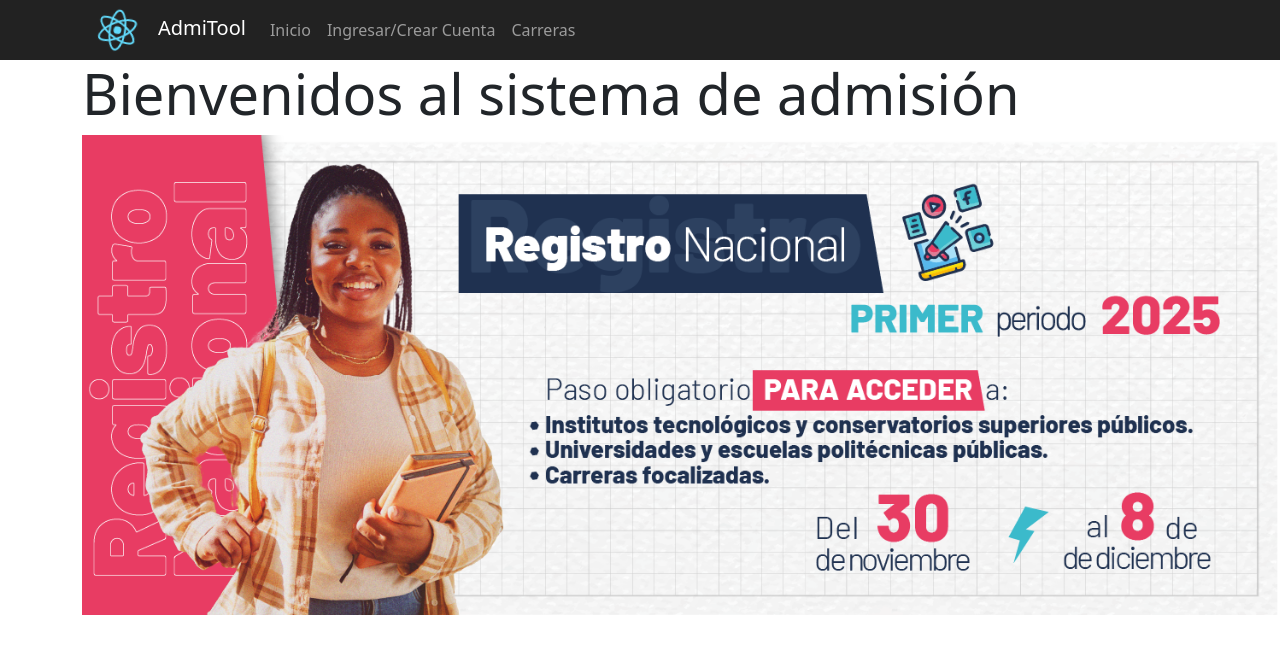
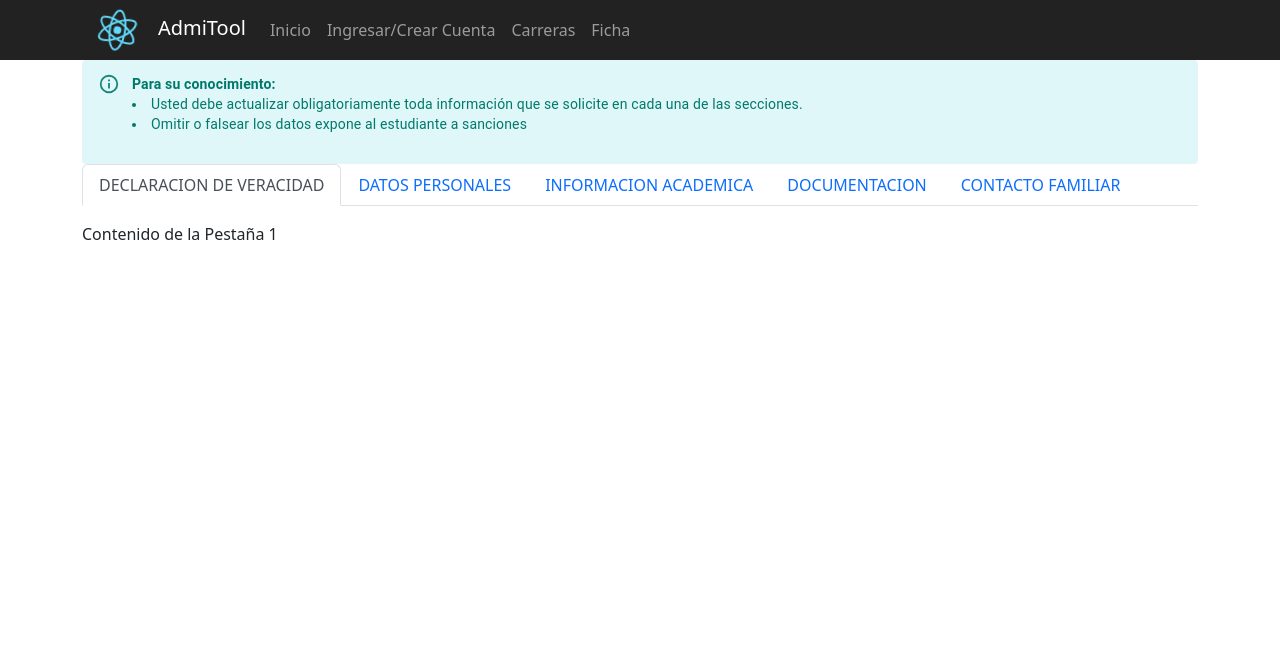
Before and after one commit to gamp81/admitool-front, a React (Create React App) app: page /faspirante in a window 1280 px wide. Before the commit this address led to /. Shown: the top 654 px of the page. Built offline with nearby package versions, Linux system fonts and the light colour scheme.

Commit message:
page ficha aspirante

```diff
--- a/src/layouts/navbar.jsx
+++ b/src/layouts/navbar.jsx
@@ -16,6 +16,7 @@ const NavBar = () => {
 
                 <Nav.Link  as={Link} to="/login">Ingresar/Crear Cuenta</Nav.Link>
                 <Nav.Link  as={Link} to="/carreras">Carreras</Nav.Link>
+                <Nav.Link  as={Link} to="/faspirante">Ficha</Nav.Link>
 
 
 
--- /dev/null
+++ b/src/pages/faspirante.jsx
@@ -0,0 +1,51 @@
+import React, {useState, useEffect} from 'react';
+import { Tabs, Tab } from 'react-bootstrap';
+import Alert from '@mui/material/Alert';
+function Faspirante() {
+  const [key, setKey] = useState('pestaña1');
+
+  return (
+    <div className='container'>
+         <Alert
+              //icon={<InfoIcon fontSize="inherit" />}
+              severity="info"
+              sx={{
+                backgroundColor: '#e0f7fa', // Fondo celeste
+                color: '#00796b', // Color del texto
+                '& .MuiAlert-icon': {
+                  color: '#00796b', // Color del ícono
+                },
+              }}
+            ><p><b>Para su conocimiento:</b>
+                <li>Usted debe actualizar obligatoriamente toda información que se solicite en cada una de las secciones.</li>
+                <li>Omitir o falsear los datos expone al estudiante a sanciones</li>
+              </p>
+            </Alert>
+        <Tabs
+            id="controlled-tab-example"
+            activeKey={key}
+            onSelect={(k) => setKey(k)}
+            className="mb-3"
+            >
+            <Tab eventKey="pestaña1" title="DECLARACION DE VERACIDAD">
+            Contenido de la Pestaña 1
+            </Tab>
+            <Tab eventKey="pestaña2" title="DATOS PERSONALES">
+                Contenido de la Pestaña 2
+            </Tab>
+            <Tab eventKey="pestaña3" title="INFORMACION ACADEMICA">
+                Contenido de la Pestaña 3
+            </Tab>
+            <Tab eventKey="pestaña4" title="DOCUMENTACION">
+                Contenido de la Pestaña 4
+            </Tab>
+            <Tab eventKey="pestaña5" title="CONTACTO FAMILIAR">
+                Contenido de la Pestaña 5
+            </Tab>
+        </Tabs>
+    </div>
+
+  );
+}
+
+export default Faspirante;
--- a/src/router/pagerouter.jsx
+++ b/src/router/pagerouter.jsx
@@ -5,6 +5,7 @@ import Login2 from '../components/LoginForm';
 import Login from '../components/login';
 import Register from '../components/register';
 import Carrera from '../pages/carreras';
+import Faspirante from '../pages/faspirante'
 import WelcomeContent from '../components/WelcomeContent'
 const Pagerouter = () =>{
     return (
@@ -16,6 +17,7 @@ const Pagerouter = () =>{
                     <Route path='login' element={ <Login /> } />
                     <Route path='register' element={ <Register/> } />
                     <Route path='carreras' element={ <Carrera /> } />
+                    <Route path='faspirante' element={ <Faspirante /> } />
                     <Route path='login2' element={ <Login2 /> } />
                     <Route path='*' element={ <Navigate replace to="/"/> }/>
                 </Route>
```
Also changed, not shown: package.json (+6 -3 lines), 1 other file (tests, documents, lock files or other folders).
